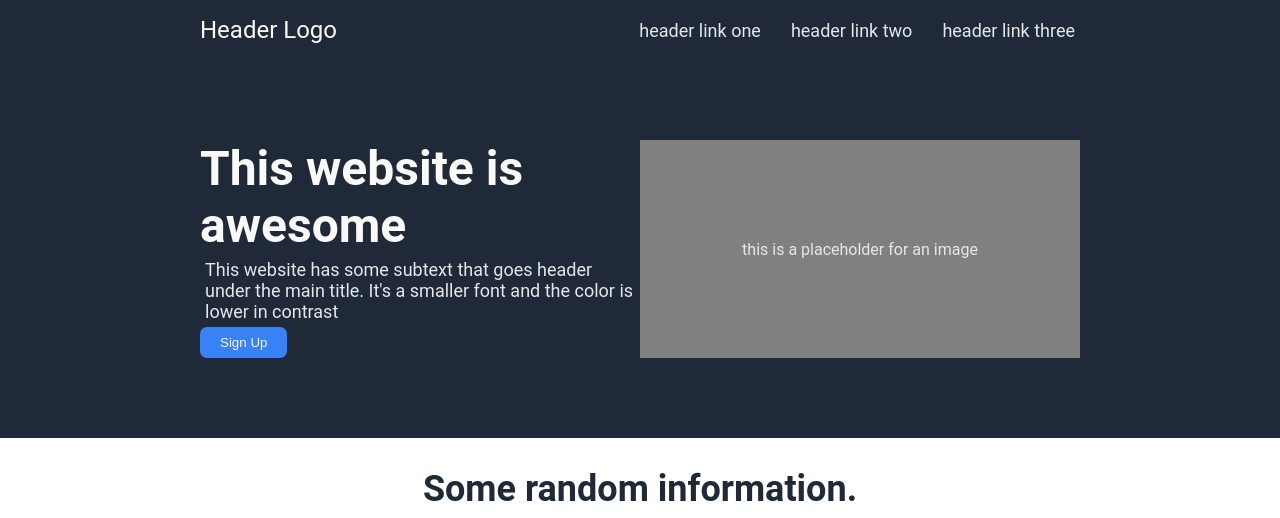
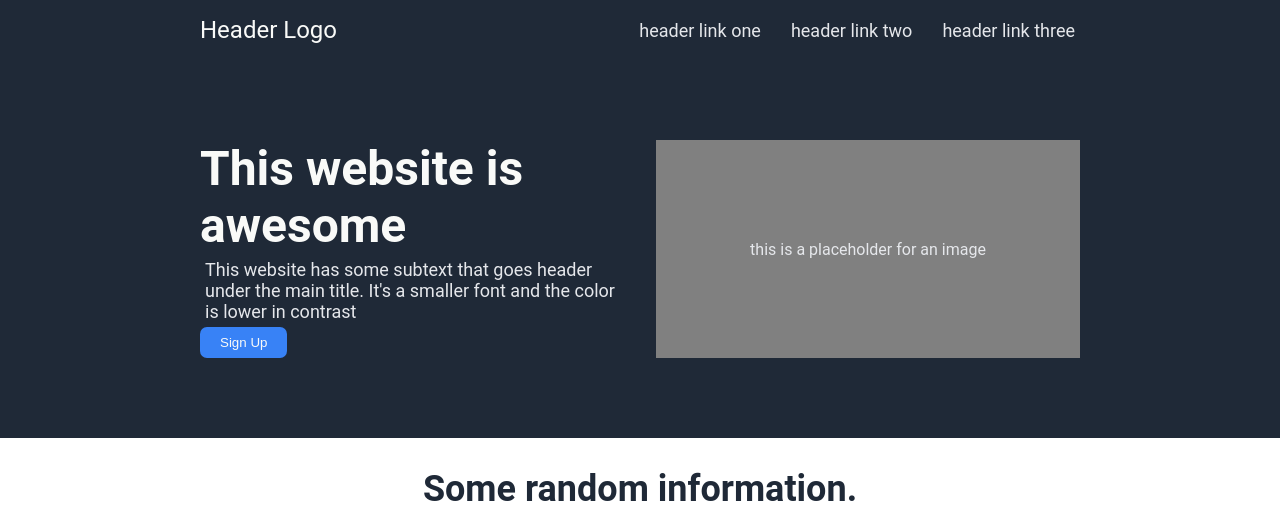
Before and after one commit to kipraschi/odin-landing_page, a plain HTML site: page index.html in a window 1280 px wide. Shown: the top 518 px of the page. Drawn offline with Linux system fonts and the light colour scheme.

Commit message:
Update project description

```diff
--- a/style.css
+++ b/style.css
@@ -37,13 +37,13 @@ h2 {
 .hero .left,
 .hero .right {
   display: flex;
-    flex-direction: column;
   justify-content: space-evenly;
   align-items: center;
   flex: 1;
 }
 
 .hero .left {
+  flex-direction: column;
   align-items: flex-start;
 }
 
@@ -109,6 +109,8 @@ button {
 
 .hero {
   padding: 80px 200px;
+  flex: 1, 1, 500px;
+  gap: 2em;
 }
 
 .info {
```
Also changed, not shown: 1 other file. Lines whose indentation alone changed are shown as unchanged.
